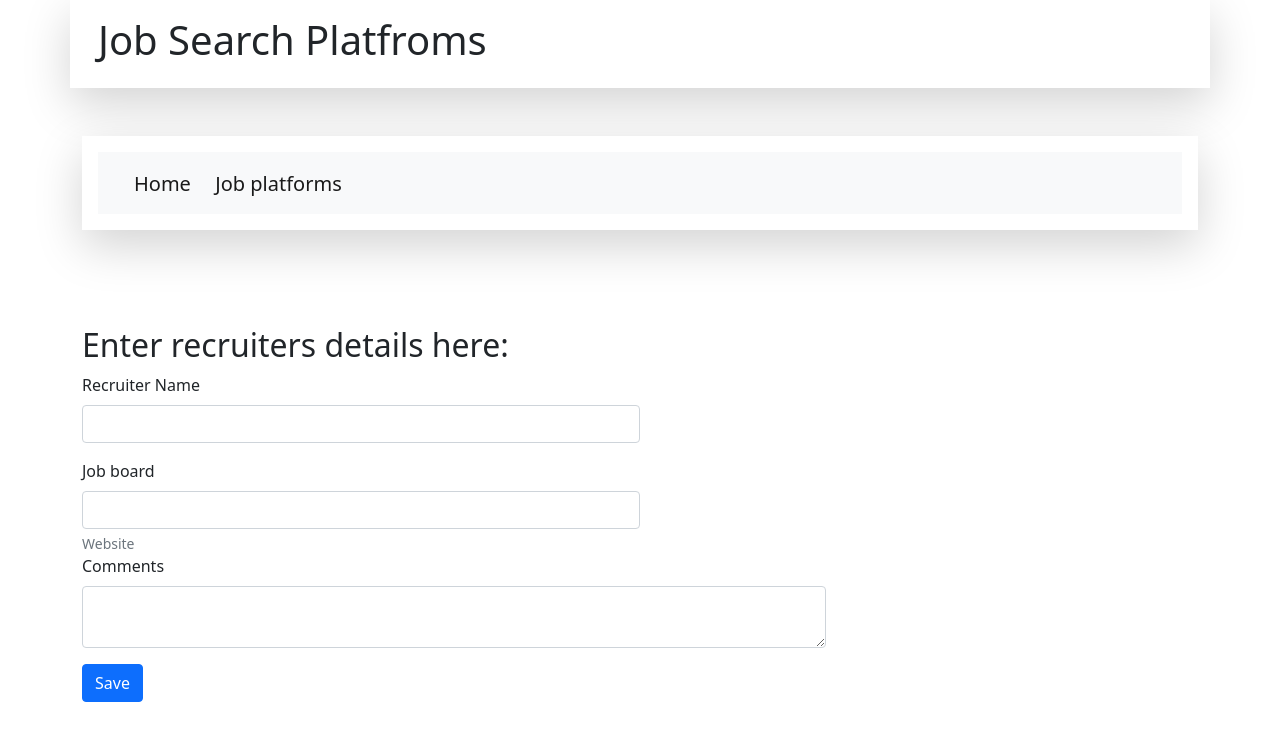
After one commit to Zakaria1986/jobsearch, a PHP site: page /entryForm/recruiters.php in a window 1280 px wide. The commit adds this page. Shown: the top 741 px of the page. Run offline with PHP 8.4, Linux system fonts and the light colour scheme; data that the repository does not hold is empty.

Commit message:
fixed some bugs and wrote code to store favourite recuritement platforms check for jobs

```diff
--- /dev/null
+++ b/entryForm/recruiters.php
@@ -0,0 +1,75 @@
+<?php
+ include_once("../dbcon/dbcon.php");
+ include_once("../inc/select.php"); ?>
+<!DOCTYPE HTML>
+<html>
+<head>
+    <meta charset="utf-8" />
+    <title>App</title>
+    <meta name="viewport" content="width=device-width, initial-scale=1" />
+    <script charset="utf-8" src="js/app.js"></script>
+    <link rel="stylesheet" href="css/app.css" />
+    <link href="https://cdn.jsdelivr.net/npm/bootstrap@5.0.2/dist/css/bootstrap.min.css" rel="stylesheet" integrity="sha384-EVSTQN3/azprG1Anm3QDgpJLIm9Nao0Yz1ztcQTwFspd3yD65VohhpuuCOmLASjC" crossorigin="anonymous">
+
+
+    <script src="https://ajax.googleapis.com/ajax/libs/jquery/3.6.4/jquery.min.js"></script>
+<!-- <script>
+$(document).ready(function(){
+  $("form.recruiters").submit(function(){
+   event.preventDefault();
+    document.getElementById("recruiter_name").value=""; //don't forget to set the textbox id
+                        document.getElementById("website").value="";
+                        document.getElementById("comments").value="";
+  });
+});
+
+
+</script> -->
+</head>
+<body>
+<div class="container">
+<div class="row shadow-lg p-3 mb-5 bg-body position-static"><h1 class="position-relative">Job Search Platfroms</h1></div>
+<?php include('../nav.php') ?>
+  <!-- Content here -->
+</div>
+    <br>
+
+<div class="container">
+  <!-- Content here -->
+
+            <div class="row">
+                <?php RecruitFetchResult() ?>
+            </div>
+</div>
+
+<br>
+
+<div class="container">
+  <!-- Content here -->
+  <div class="row">
+        <h2>Enter recruiters details here: </h2>
+    </div>
+  <div class="row ">
+        <form class='recruiters' action="../inc/recrinsert.php" method="POST">
+            <div class="mb-3 col-6">
+                <label for="recruiter_name" class="form-label">Recruiter Name</label>
+                <input type="text" name='recruiter_name' class="form-control" id="recruiter_name" aria-describedby="Recruiters name">
+                <div id="recruiter_name" class="form-text"></div>
+            </div>
+            <div class="mb-6 col-6">
+                <label for="website" class="form-label">Job board</label>
+                <input type="text" class="form-control" name='website' id="website" aria-describedby="Enter website url">
+                <div id="websiteHelper" class="form-text">Website</div>
+            </div>
+            <div class="mb-3 col-8">
+                <label for="comments" class="form-label">Comments</label>
+                <textarea type="textarea" name='comments' class="form-control " id="comments"></textarea>
+            </div>
+
+             <input type="submit" name='submit' value='Save' class="btn btn-primary" onclick="clearFrom()"></button>
+        </form>
+    </div>
+</div>
+<br>
+</body>
+</html>
--- a/inc/select.php
+++ b/inc/select.php
@@ -43,4 +43,28 @@ function fetchResult(){
     // $link->free();
     $link->close();
 }
+
+
+
+function RecruitFetchResult(){
+    global $link;
+    $query = "SELECT * FROM recruiters";
+    $result = $link->query($query);
+//   echo var_dump($result->num_rows);
+  if($result->num_rows > 0):
+    while($rows = $result->fetch_assoc()): ?>
+      <div class="col-md-4">
+    <div class="card">
+      <div class="card-body">
+        <h5 class="card-title"><?php echo $rows['name'];  ?></h5>
+        <p class="card-text"><?php echo $rows['comments']; ?>.</p>
+        <a target="_blank" href="<?php echo $rows['web_site']; ?>" class="btn btn-primary">visit</a>
+      </div>
+    </div>
+<?php
+    endwhile;
+    endif;
+    // $link->free();
+    $link->close();
+}
 ?>
--- a/index.php
+++ b/index.php
@@ -20,9 +20,9 @@
     <div class="row shadow-lg p-3 mb-5 bg-body position-static"><h1 class="position-relative">Job Search history</h1></div>
 
     <?php
+    include('nav.php');
     // as the names suggest, it fetches the database data stored in the database
     fetchResult();
-
     ?>
  </div>
  <!--Form section to enter the job details into the database -->
--- /dev/null
+++ b/nav.php
@@ -0,0 +1,12 @@
+<div class="container">
+    <div class="row row shadow-lg p-3 mb-5 bg-body position-static">
+  <nav class="navbar navbar-expand-lg navbar-light bg-light">
+    <div class="container-fluid">
+     <h2>
+         <a class="navbar-brand" href="../index.php#">Home</a>
+         <a class="navbar-brand" href="entryForm/recruiters.php#">Job platforms</a>
+     </h2>
+    </div>
+  </nav>
+  </div>
+</div>
```
Also changed, not shown: inc/recrinsert.php (added, +31 -0 lines).
